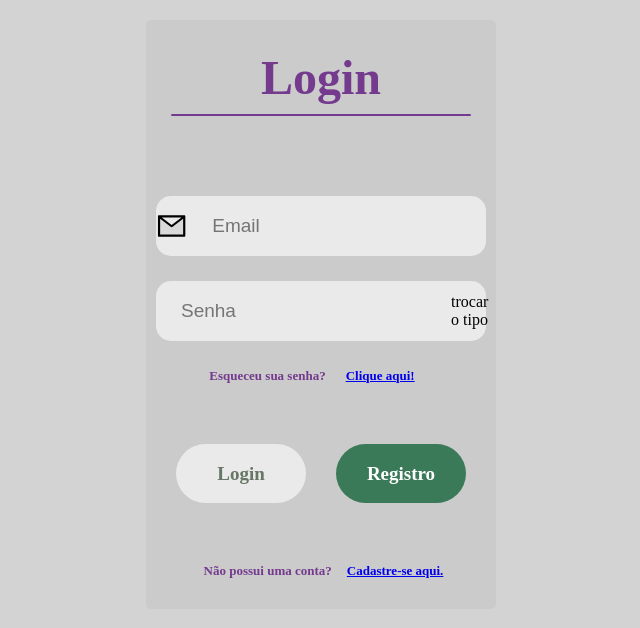
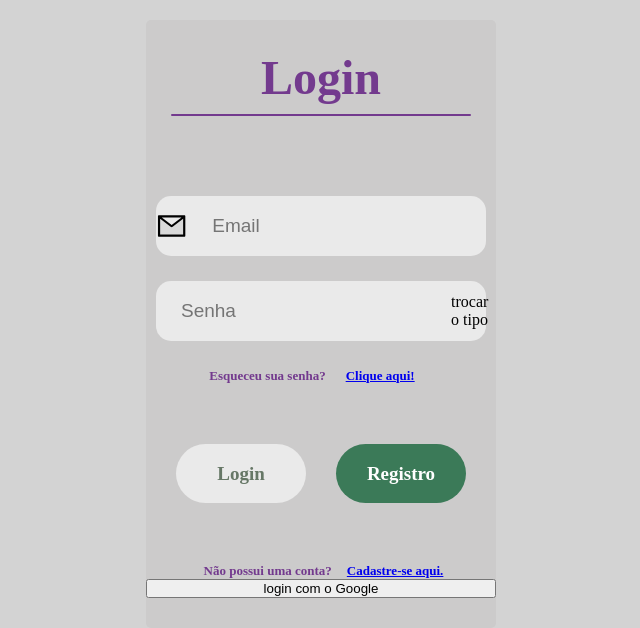
Before and after one commit to Murilo185/TCC, a React (Vite) app: page /login in a window 1280 px wide. Shown: the part 180-808 px from the top of the page, without its empty margins (319-959 px from the left). Built offline with nearby package versions, Linux system fonts and the light colour scheme.

Commit message:
começo do login com o Google

```diff
--- a/package.json
+++ b/package.json
@@ -11,6 +11,7 @@
   },
   "dependencies": {
     "axios": "^1.7.2",
+    "firebase": "^10.12.2",
     "react": "^18.2.0",
     "react-dom": "^18.2.0",
     "react-icons": "^5.2.1",
--- a/src/components/LoginRegistro.jsx
+++ b/src/components/LoginRegistro.jsx
@@ -3,6 +3,7 @@ import "./LoginRegistro.css";
 import { AiFillEyeInvisible } from "react-icons/ai";
 import { IoMdPerson } from "react-icons/io";
 import { AiTwotoneMail } from "react-icons/ai";
+import {auth, getRedirectResult, provider, signInWithPopup, GoogleAuthProvider} from '../utils/firebase.js'
 
 import axios from "axios";
 
@@ -32,6 +33,20 @@ const Login = () => {
         console.log(error);
       });
   }
+
+  async function signInPopup(){
+      const provider = new GoogleAuthProvider();
+      try {
+        const result = await signInWithPopup(auth, provider);
+        const user = result.user;
+        console.log(user)
+        // Redirecionar ou atualizar a UI após o login bem-sucedido
+      } catch (error) {
+        console.log(error)
+      }
+    }
+
+
 
   //Retorno do login e registro//
   return (
@@ -90,7 +105,7 @@ const Login = () => {
         <div className="termo">
 
           <input type="checkbox" id="contrato" name="contrato" value="termo" />
-          <label for="contrato">Aceito os termos de uso.</label>
+          <label htmlFor="contrato">Aceito os termos de uso.</label>
 
         </div>
       )}
@@ -136,7 +151,9 @@ const Login = () => {
 
         </div>
       )}
-
+      <button onClick={()=>{
+        signInPopup()
+      }}><p>login com o Google</p></button>
     </div>
   );
 };
--- /dev/null
+++ b/src/utils/firebase.js
@@ -0,0 +1,27 @@
+// Import the functions you need from the SDKs you need
+import { initializeApp } from "firebase/app";
+import {getAuth, GoogleAuthProvider, getRedirectResult, signInWithPopup} from 'firebase/auth';
+
+// TODO: Add SDKs for Firebase products that you want to use
+// https://firebase.google.com/docs/web/setup#available-libraries
+
+// Your web app's Firebase configuration
+
+
+const firebaseConfig = {
+  apiKey: "AIzaSyDQTNBBQCb8rYF4URYqtzGE8iLgjy1bEVk",
+  authDomain: "presente-c85c5.firebaseapp.com",
+  projectId: "presente-c85c5",
+  storageBucket: "presente-c85c5.appspot.com",
+  messagingSenderId: "769680654603",
+  appId: "1:769680654603:web:765ad879e9af460ba7e20e"
+};
+
+// Initialize Firebase
+const app = initializeApp(firebaseConfig);
+
+const auth = getAuth(app)
+
+const provider=new GoogleAuthProvider();
+
+export {signInWithPopup, auth, provider, getRedirectResult, GoogleAuthProvider}
```
Also changed, not shown: 1 other file (tests, documents, lock files or other folders).
